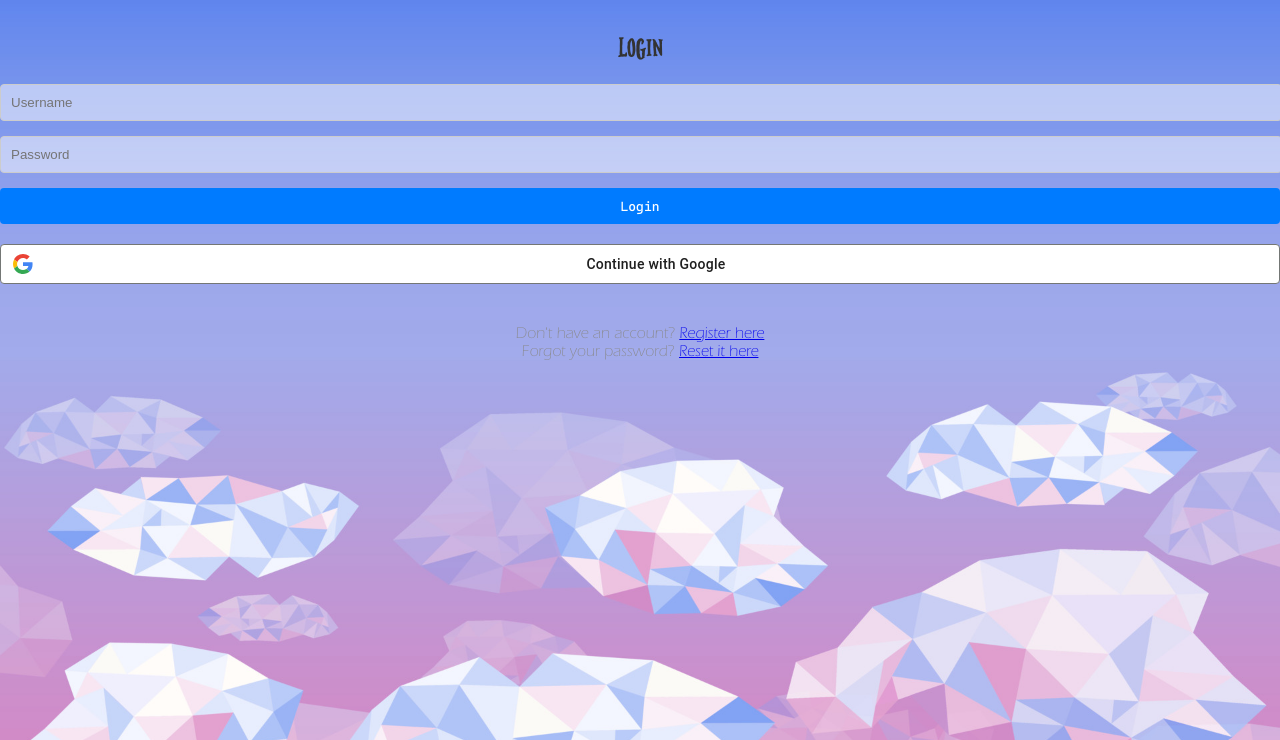
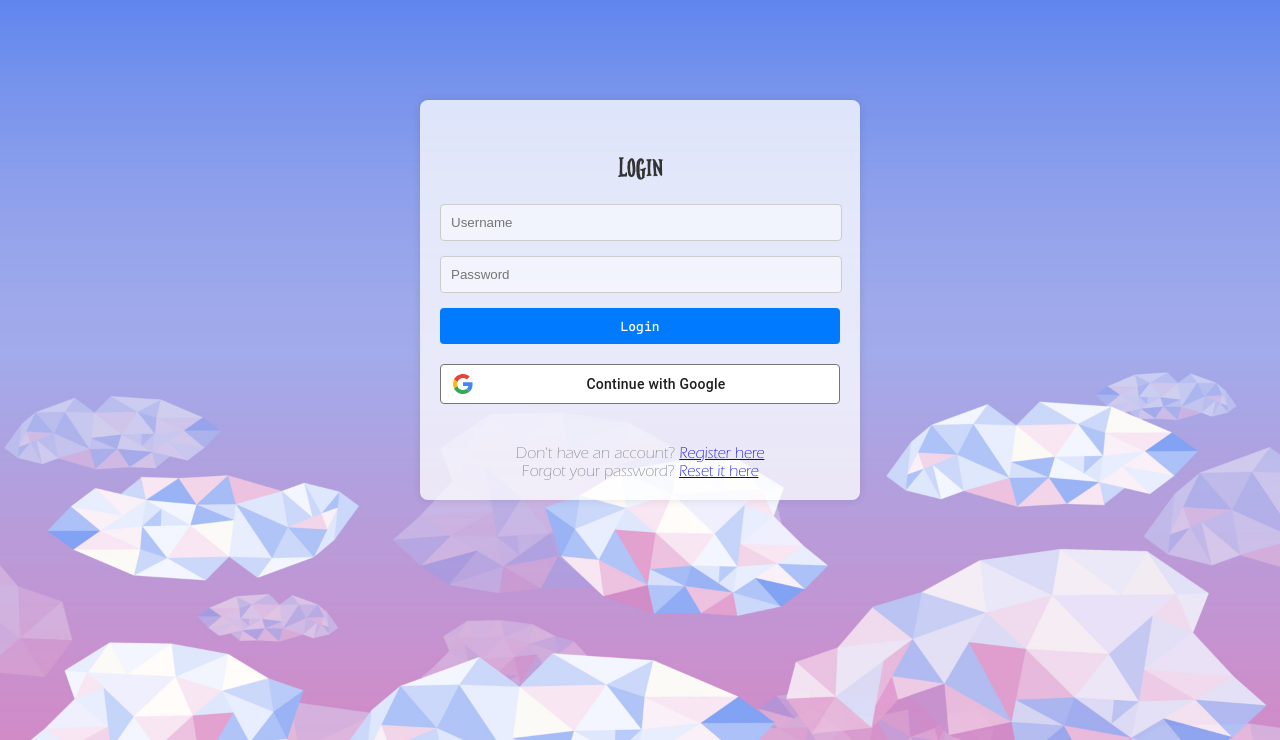
Before and after one commit to Idraigyr/ProgrammingProjectDatabases, a Python web app: template templates/login.html in a window 1280 px wide. Shown: the top 740 px of the page. Run offline with Jinja, Linux system fonts and the light colour scheme; the template is opened without the code that fills it, so the values that code supplies are empty.

Commit message:
Fixed messed up login due to container rename

```diff
--- a/static/css/register-login.css
+++ b/static/css/register-login.css
@@ -26,7 +26,7 @@ body {
     margin: 0;
     padding: 0;
 }
-.settings-container {
+.settings-container, .container {
     max-width: 400px;
     margin: 100px auto;
     background-color: rgba(255, 255, 255, 0.75);
```
